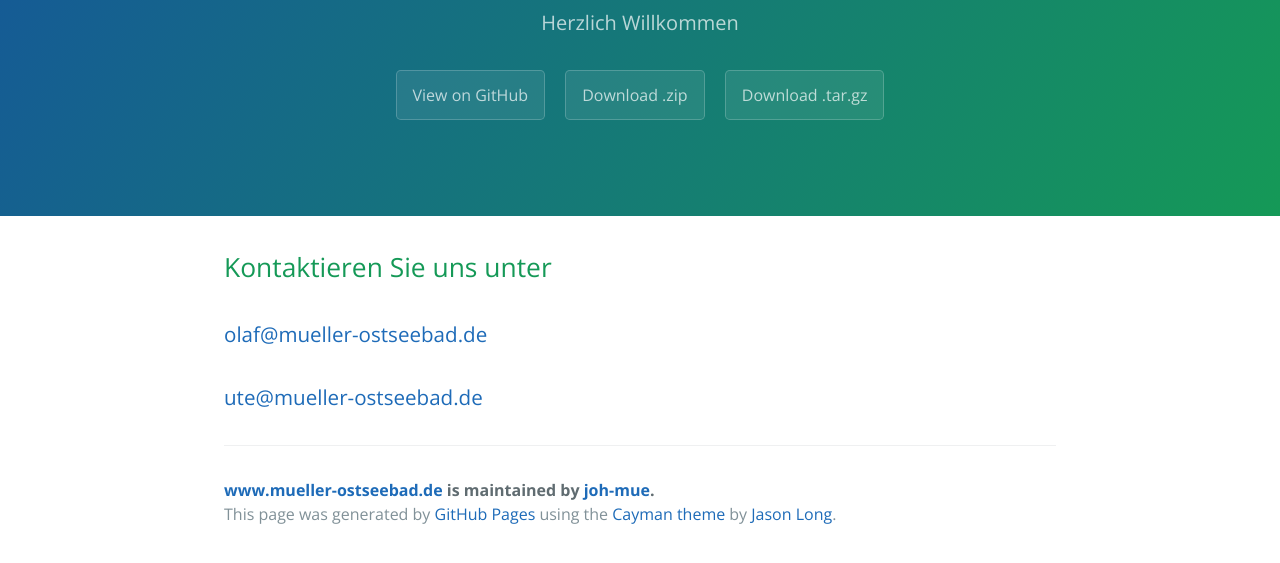
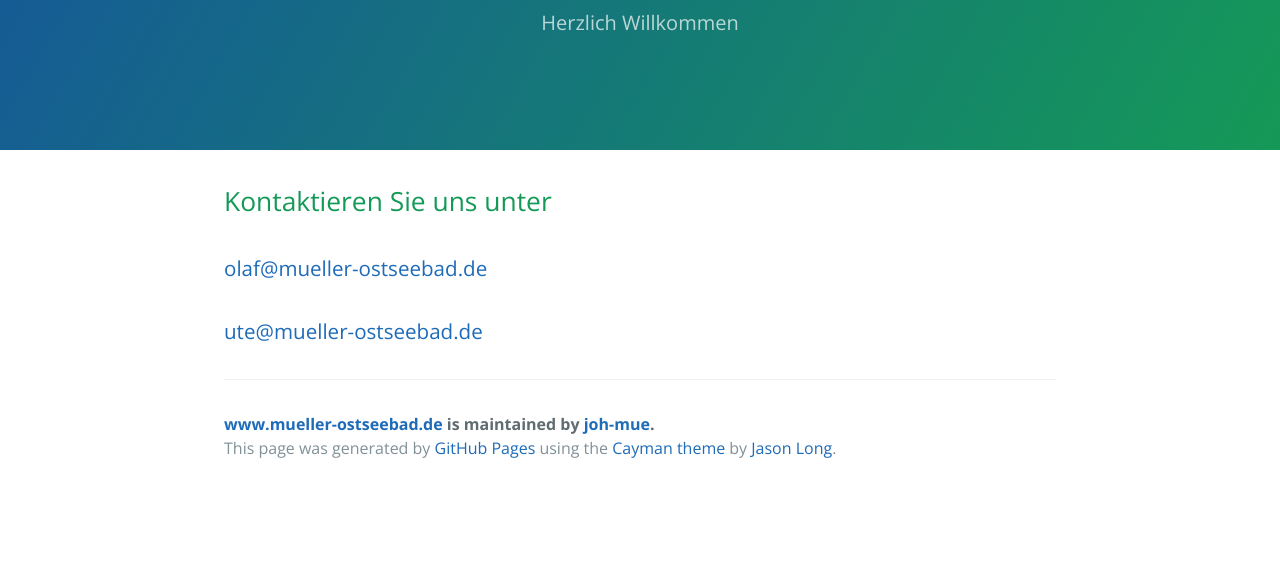
Before and after one commit to joh-mue/website, a plain HTML site: page index.html in a window 1280 px wide. Shown: the part 167-730 px from the top of the page. Drawn offline with nearby package versions, Linux system fonts and the light colour scheme.

Commit message:
deleted buttons

```diff
--- a/index.html
+++ b/index.html
@@ -13,9 +13,9 @@
     <section class="page-header">
       <h1 class="project-name">www.mueller-ostseebad.de</h1>
       <h2 class="project-tagline">Herzlich Willkommen</h2>
-      <a href="https://github.com/joh-mue/website" class="btn">View on GitHub</a>
-      <a href="https://github.com/joh-mue/website/zipball/master" class="btn">Download .zip</a>
-      <a href="https://github.com/joh-mue/website/tarball/master" class="btn">Download .tar.gz</a>
+      <!--<a href="https://github.com/joh-mue/website" class="btn">View on GitHub</a>-->
+      <!--<a href="https://github.com/joh-mue/website/zipball/master" class="btn">Download .zip</a>-->
+      <!--<a href="https://github.com/joh-mue/website/tarball/master" class="btn">Download .tar.gz</a>-->
     </section>
 
     <section class="main-content">
```
